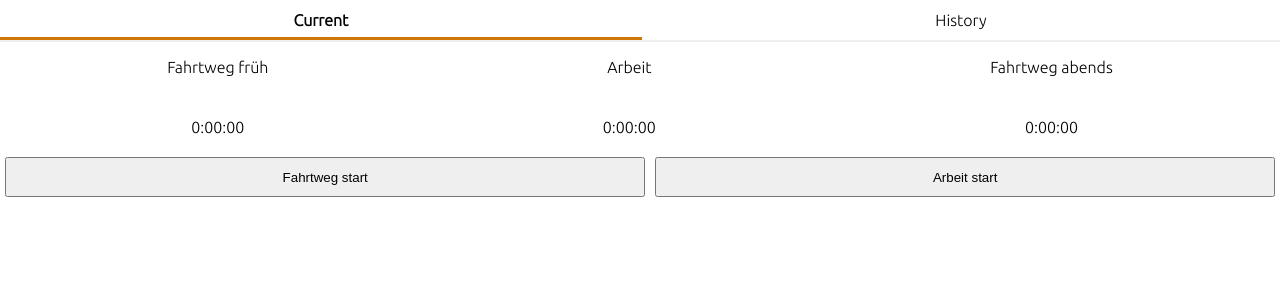
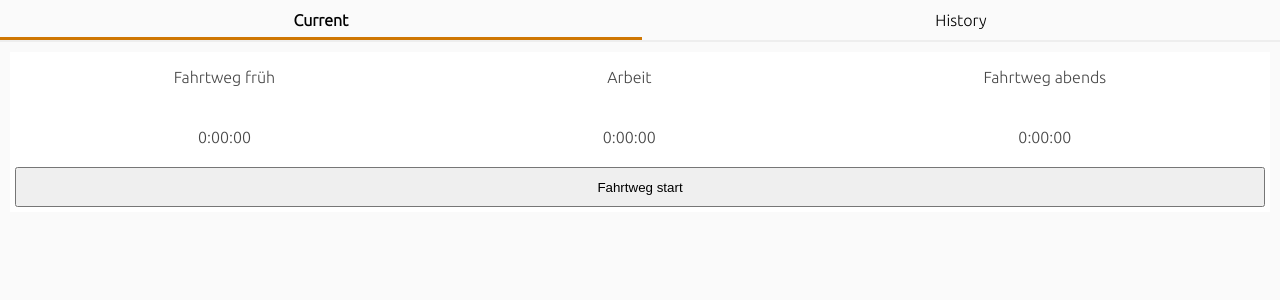
Before and after one commit to Orangenkuchen/WorkTimes, an Angular app: page /#/Current in a window 1280 px wide. Shown: the top 300 px of the page. Built offline with nearby package versions, Linux system fonts and the light colour scheme.

Commit message:
Darkmode hinzugefügt
- Fehler beim Starten der heutigen Zeiten behoben
- Diagramm deaktiviert

```diff
--- a/src/app/StateDiagramm/StateDiagramm.ts
+++ b/src/app/StateDiagramm/StateDiagramm.ts
@@ -259,7 +259,7 @@ export class StateDiagramm
         let scalePath = document.createElementNS("http://www.w3.org/2000/svg", "path");
 
         scalePath.setAttribute("fill", "transparent");
-        scalePath.setAttribute("stroke", "#B0B0B0");
+        scalePath.setAttribute("class", "LegendLine");
 
         let minutesInDay = 24 * 60;
         let hourAmount = Math.floor((minutesInDay - minMinutesOfDay - (minutesInDay - maxMinutesOfDay)) / 60);
--- a/src/app/app.component.less
+++ b/src/app/app.component.less
@@ -26,7 +26,7 @@
         flex-direction: row;
 
         text-decoration: none;
-        color: black;
+        color: var(--FontColor);
 
         div {
             flex-grow: 1;
@@ -48,7 +48,3 @@
 .Body {
     flex-grow: 1;
 }
-
-button.TabElement {
-
-}
--- a/src/app/components/current-work/current-work.component.html
+++ b/src/app/components/current-work/current-work.component.html
@@ -1,7 +1,10 @@
 <ng-container *ngIf="this.CurrentDayWorkPromise | async; let dayDisplay">
     <div class="Header">
-        <div class="HeaderBlock" [ngSwitch]="dayDisplay.TransferTimeBeforeWork.Start == null &&
-                                            dayDisplay.TransferTimeBeforeWork.End == null">
+        <div class="HeaderBlock"
+             [ngSwitch]="dayDisplay.TransferTimeBeforeWork.Start == null &&
+                         dayDisplay.TransferTimeBeforeWork.End == null"
+             [class.Active]="this.CurrentStatus == this.TimeStatus.DrivingToWork ||
+                             this.CurrentStatus == this.TimeStatus.AfterWork">
             <p>Fahrtweg früh</p>
             <ng-container *ngSwitchCase="true">
                 <p class="Hours">0:00:00</p>
@@ -12,8 +15,11 @@
                                 [EndTime]="dayDisplay.TransferTimeBeforeWork.End"></p>
             </ng-container>
         </div>
-        <div class="HeaderBlock" [ngSwitch]="dayDisplay.WorkTime.Start == null &&
-                                            dayDisplay.WorkTime.End == null">
+        <div class="HeaderBlock"
+             [ngSwitch]="dayDisplay.WorkTime.Start == null &&
+                         dayDisplay.WorkTime.End == null"
+             [class.Active]="this.CurrentStatus == this.TimeStatus.AtWork ||
+                             this.CurrentStatus == this.TimeStatus.AfterWork">
             <p>Arbeit</p>
             <ng-container *ngSwitchCase="true">
                 <p class="Hours">0:00:00</p>
@@ -24,8 +30,11 @@
                                 [EndTime]="dayDisplay.WorkTime.End"></p>
             </ng-container>
         </div>
-        <div class="HeaderBlock" [ngSwitch]="dayDisplay.TransferTimeAfterWork.Start == null &&
-                                            dayDisplay.TransferTimeAfterWork.End == null">
+        <div class="HeaderBlock"
+             [ngSwitch]="dayDisplay.TransferTimeAfterWork.Start == null &&
+                         dayDisplay.TransferTimeAfterWork.End == null"
+             [class.Active]="this.CurrentStatus == this.TimeStatus.DrivingHome ||
+                             this.CurrentStatus == this.TimeStatus.AfterWork">
             <p>Fahrtweg abends</p>
             <ng-container *ngSwitchCase="true">
                 <p class="Hours">0:00:00</p>
@@ -37,17 +46,15 @@
             </ng-container>
         </div>
     </div>
-    <div class="ButtonContainer">
-        <button *ngIf="dayDisplay.TransferTimeBeforeWork.Start == null ||
-                       dayDisplay.TransferTimeAfterWork.Start == null"
+    <div class="ButtonContainer"
+         [ngSwitch]="this.CurrentStatus">
+        <button *ngSwitchCase="this.TimeStatus.Initial"
+            (click)="this.StartTransfer()">Fahrtweg start</button>
+        <button *ngSwitchCase="this.TimeStatus.DrivingToWork"
+            (click)="this.StartWork()">Arbeit start</button>
+        <button *ngSwitchCase="this.TimeStatus.AtWork"
                 (click)="this.StartTransfer()">Fahrtweg start</button>
-        <button *ngIf="dayDisplay.WorkTime.Start == null"
-                (click)="this.StartWork()">Arbeit start</button>
-        <button *ngIf="dayDisplay.WorkTime.End == null &&
-                       dayDisplay.WorkTime.Start"
-                (click)="this.EndWork()">Arbeit stopp</button>
-        <button *ngIf="dayDisplay.TransferTimeAfterWork.End == null &&
-                       dayDisplay.TransferTimeAfterWork.Start != null"
+        <button *ngSwitchCase="this.TimeStatus.DrivingHome"
                 (click)="this.EndTransfer()">Fahrtweg stop</button>
     </div>
 </ng-container>
--- a/src/app/components/current-work/current-work.component.less
+++ b/src/app/components/current-work/current-work.component.less
@@ -2,6 +2,9 @@
 {
     display: flex;
     flex-direction: column;
+
+    margin: 10px;
+    background-color: var(--ContainerColor);
 }
 
 .Header {
@@ -17,6 +20,15 @@
         gap: 10px;
 
         text-align: center;
+
+        &.Active {
+            font-weight: bold;
+        }
+
+        &:not(.Active)
+        {
+            color: var(--FontColorDimm);
+        }
     }
 }
 
@@ -36,4 +48,14 @@
 
 .DayStatusChart {
     max-width: 800px;
+
+    ::ng-deep svg {
+        text {
+            fill: var(--FontColor);
+        }
+
+        .LegendLine {
+            stroke: var(--ContainerBorderColor);
+        }
+    }
 }
--- a/src/app/components/current-work/current-work.component.ts
+++ b/src/app/components/current-work/current-work.component.ts
@@ -21,6 +21,36 @@ interface DayDisplay
 }
 
 /**
+ * Stellt die Status dar, die an einem Arbeitstag vorkommen können
+ */
+enum TimeStatus {
+    /**
+     * Der initiale Status vor der Arbeit
+     */
+    Initial,
+
+    /**
+     * Die Fahrt zum Einsatzort hin
+     */
+    DrivingToWork,
+
+    /**
+     * Der Einsatz vor Ort
+     */
+    AtWork,
+
+    /**
+     * Die Fahrt nach Hause
+     */
+    DrivingHome,
+
+    /**
+     * Der Status nach der Arbeit
+     */
+    AfterWork
+}
+
+/**
  * Diese Komponente beinhaltet die aktuelle Arbeitszeit
  */
 @Component({
@@ -35,10 +65,25 @@ interface DayDisplay
 })
 export class CurrentWorkComponent
 {
+    // #region fields
+    /**
+     * Servcie zum bereitigen von HTML, Url, ...
+     */
     private readonly sanitizer: DomSanitizer;
 
+    /**
+     * Repository für Arbeitszeiten
+     */
     private readonly timeRepositoryService: TimeRepositoryService;
+    // #endregion
 
+    // #region ctor
+    /**
+     * Initialisiert die Komponente
+     *
+     * @param timeRepositoryService Servcie zum bereitigen von HTML, Url, ...
+     * @param sanitizer Repository für Arbeitszeiten
+     */
     public constructor(
         timeRepositoryService: TimeRepositoryService,
         sanitizer:DomSanitizer)
@@ -46,13 +91,29 @@ export class CurrentWorkComponent
         this.timeRepositoryService = timeRepositoryService;
         this.sanitizer = sanitizer;
 
+        this.CurrentStatus = TimeStatus.Initial;
+
         this.DayStatusChart = null;
 
         this.CurrentDayWorkPromise = this.GetCurrentDayWork();
-        this.LoadAndSetStateGrafic();
+        this.RefreshCurrentDayAndTimeStatus();
+        //this.LoadAndSetStateGrafic();
     }
+    // #endregion
 
+    // #region TimeStatus
+    /**
+     * Stellt die Status dar, die an einem Arbeitstag vorkommen können
+     */
+    public TimeStatus = TimeStatus;
+    // #endregion
+
+    // #region CurrentDayWorkPromise
+    /**
+     * Die Zeiten vom aktuellen Tag
+     */
     public CurrentDayWorkPromise: Promise<DayDisplay>;
+    // #endregion
 
     // #region DayStatusChart
     /**
@@ -61,6 +122,17 @@ export class CurrentWorkComponent
     public DayStatusChart: SafeHtml | null;
     // #endregion
 
+    // #region TimeStatus
+    /**
+     * Der aktulle Status von der Zeitzählung
+     */
+    public CurrentStatus: TimeStatus;
+    // #endregion
+
+    // #region StartTransfer
+    /**
+     * Startet die Zeitzählung einer Fahrt zum Einsatzort hin/zurück
+     */
     public async StartTransfer(): Promise<void>
     {
         let currentDayWork = await this.CurrentDayWorkPromise;
@@ -75,10 +147,15 @@ export class CurrentWorkComponent
             }
         );
 
-        this.CurrentDayWorkPromise = this.GetCurrentDayWork();
-        this.LoadAndSetStateGrafic();
+        this.RefreshCurrentDayAndTimeStatus();
+        //this.LoadAndSetStateGrafic();
     }
+    // #endregion
 
+    // #region EndTransfer
+    /**
+     * Stoppt die Zeitzählung einer Fahr zum Einsatzort hin/zurück
+     */
     public async EndTransfer(): Promise<void>
     {
         let currentDayWork = await this.CurrentDayWorkPromise;
@@ -92,10 +169,15 @@ export class CurrentWorkComponent
             }
         );
 
-        this.CurrentDayWorkPromise = this.GetCurrentDayWork();
-        this.LoadAndSetStateGrafic();
+        this.RefreshCurrentDayAndTimeStatus();
+        //this.LoadAndSetStateGrafic();
     }
+    // #endregion
 
+    // #region StartWork
+    /**
+     * Startet die Zeitzählung am Einsatzort
+     */
     public async StartWork(): Promise<void>
     {
         let currentDayWork = await this.CurrentDayWorkPromise;
@@ -110,10 +192,15 @@ export class CurrentWorkComponent
             }
         );
 
-        this.CurrentDayWorkPromise = this.GetCurrentDayWork();
-        this.LoadAndSetStateGrafic();
+        this.RefreshCurrentDayAndTimeStatus();
+        //this.LoadAndSetStateGrafic();
     }
+    // #endregion
 
+    // #region EndTransfer
+    /**
+     * Endet die Zeitzählung am Einsatzort
+     */
     public async EndWork(): Promise<void>
     {
         let currentDayWork = await this.CurrentDayWorkPromise;
@@ -127,10 +214,49 @@ export class CurrentWorkComponent
             }
         );
 
+        this.RefreshCurrentDayAndTimeStatus();
+        //this.LoadAndSetStateGrafic();
+    }
+    // #endregion
+
+    // #region RefreshCurrentDayAndTimeStatus
+    /**
+     * Ermittelt den aktuellen Arbeitstag aus der Datenbank erneut
+     * und füllt ahnhand dessen die Variable {@see CurrentStatus}
+     */
+    private async RefreshCurrentDayAndTimeStatus(): Promise<void>
+    {
         this.CurrentDayWorkPromise = this.GetCurrentDayWork();
-        this.LoadAndSetStateGrafic();
+        let currentDay = await this.CurrentDayWorkPromise;
+
+        if (currentDay.TransferTimeBeforeWork.Start == null)
+        {
+            this.CurrentStatus = TimeStatus.Initial;
+        }
+        else if (currentDay.WorkTime.Start == null)
+        {
+            this.CurrentStatus = TimeStatus.DrivingToWork
+        }
+        else if (currentDay.TransferTimeAfterWork.Start == null)
+        {
+            this.CurrentStatus = TimeStatus.AtWork;
+        }
+        else if (currentDay.TransferTimeAfterWork.End == null)
+        {
+            this.CurrentStatus = TimeStatus.DrivingHome;
+        }
+        else
+        {
+            this.CurrentStatus = TimeStatus.AfterWork;
+        }
     }
+    // #endregion
 
+    // #region LoadAndSetStateGrafic
+    /**
+     * Lädt die Arbeitszeiten von diesem Monat, erstellt daraus ein SVG-Diagramm
+     * und weist das HTML vom SVG der Variable DayStatusChart zu.
+     */
     private async LoadAndSetStateGrafic(): Promise<void>
     {
         let currentTime = new Date();
@@ -156,6 +282,7 @@ export class CurrentWorkComponent
 
         this.DayStatusChart = this.sanitizer.bypassSecurityTrustHtml(StateDiagramm.Create(workDays).outerHTML);
     }
+    // #endregion
 
     // #region GetCurrentDayWork
     /**
--- /dev/null
+++ b/src/globalStyles.less
@@ -0,0 +1,29 @@
+
+// Dieses Dictionary gibt die Farben von der Anwendung vor.
+// Es wird beim Compilieren als CSS-Variablen an den Body gehängt.
+// Beim Verwenden vom Darkmode werden die CSS-Variablen mit @DarkColorPallet überschrieben.
+// Wenn die CSS-Variablen verwendet werden muss man sich also in der Anwendung keine Gedanken
+// Um den Darkmode machen, die Farbe in der Variable automatisch geändert wird.
+@BrightColorPallet: {
+    // Die Farbe vom der Schrift
+    FontColor: black;
+    // Die Farbe von ausgebleichter Schrift
+    FontColorDimm: #474747;
+
+    // Die Farbe vom Hintergrund von der Webseite
+    BackgroundColor: #FAFAFA;
+    // Die Farbe vom Containern, welche direkt über dem Seitenhintergrund sind.
+    ContainerColor: #FFFFFF;
+    ContainerBorderColor: #a8a8a8;
+}
+
+// Dieses Dictionary gibt die Farben von der Anwendung im Darkmode vor.
+// Nähere Infromationen siehe: @BrightColorPallet.
+@DarkColorPallet: {
+    FontColor: white;
+    FontColorDimm: #cacaca;
+
+    BackgroundColor: #0a0a0a;
+    ContainerColor: #000000;
+    ContainerBorderColor: #3d3d3d;
+}
--- a/src/styles.less
+++ b/src/styles.less
@@ -1,3 +1,5 @@
+@import "./globalStyles.less";
+
 /* You can add global styles to this file, and also import other style files */
 
 html {
@@ -17,9 +19,24 @@ body {
     flex-direction: column;
 
     margin: 0;
+
+    color: var(--FontColor);
+    background-color: var(--BackgroundColor);
+
+    each(@BrightColorPallet, {
+        --@{key}: @value;
+    })
 }
 
 @font-face {
     font-family: "Ubuntu";
     src: url("assets/fonts/ubuntu-light-webfont.woff2");
 }
+
+@media (prefers-color-scheme: dark) {
+    body {
+        each(@DarkColorPallet, {
+            --@{key}: @value;
+        })
+    }
+}
```
